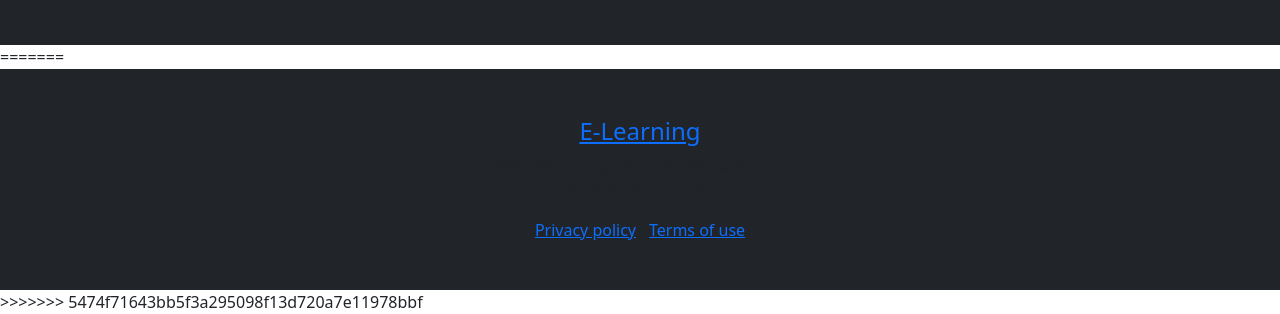
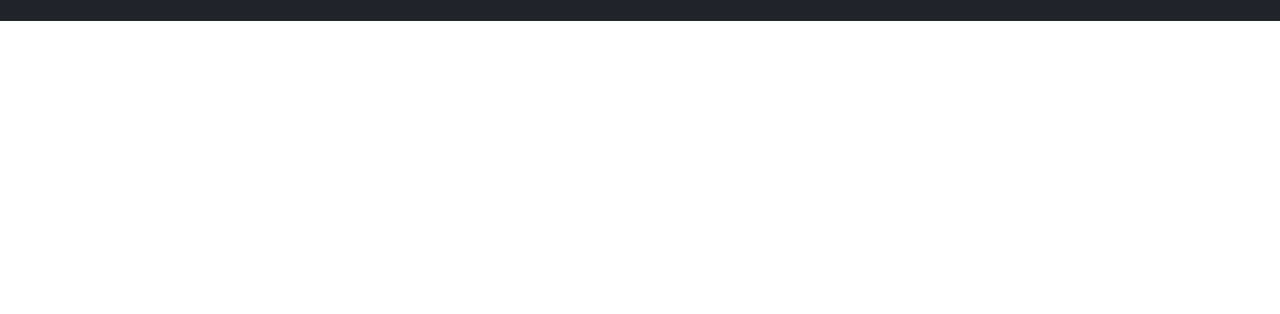
Before and after one commit to sksalleh/edTech, a plain HTML site: page index.html in a window 1280 px wide. Shown: the part 1991-2305 px from the top of the page. After the commit the page ends 2012 px from the top, so only its background shows below. Drawn offline with nearby package versions, Linux system fonts and the light colour scheme.

Commit message:
FAQ, Company LOGO and footer completed.

```diff
--- a/index.html
+++ b/index.html
@@ -78,7 +78,6 @@
                 <span class="visually-hidden">Next</span>
             </button>
         </div>
-<<<<<<< HEAD
     </header>
     <main class="container">
         <section class="popular-courses">
@@ -210,20 +209,6 @@
             </ul>
         </div>
     </footer>
-=======
-    </header>
-
-
-    <footer class="bg-dark py-5">
-        <div class="container text-center">
-            <h4 class=""><a href="#">E-Learning</a></h4>
-            <p>Office 41, Zawaya Buildin, Ghala Muscat, <br> Sultanate of Oman</p>
-            <a href="#">Privacy policy</a>|
-            <a href="#">Terms of use</a>
-        </div>
-
-    </footer>
->>>>>>> 5474f71643bb5f3a295098f13d720a7e11978bbf
 
 
 
```
